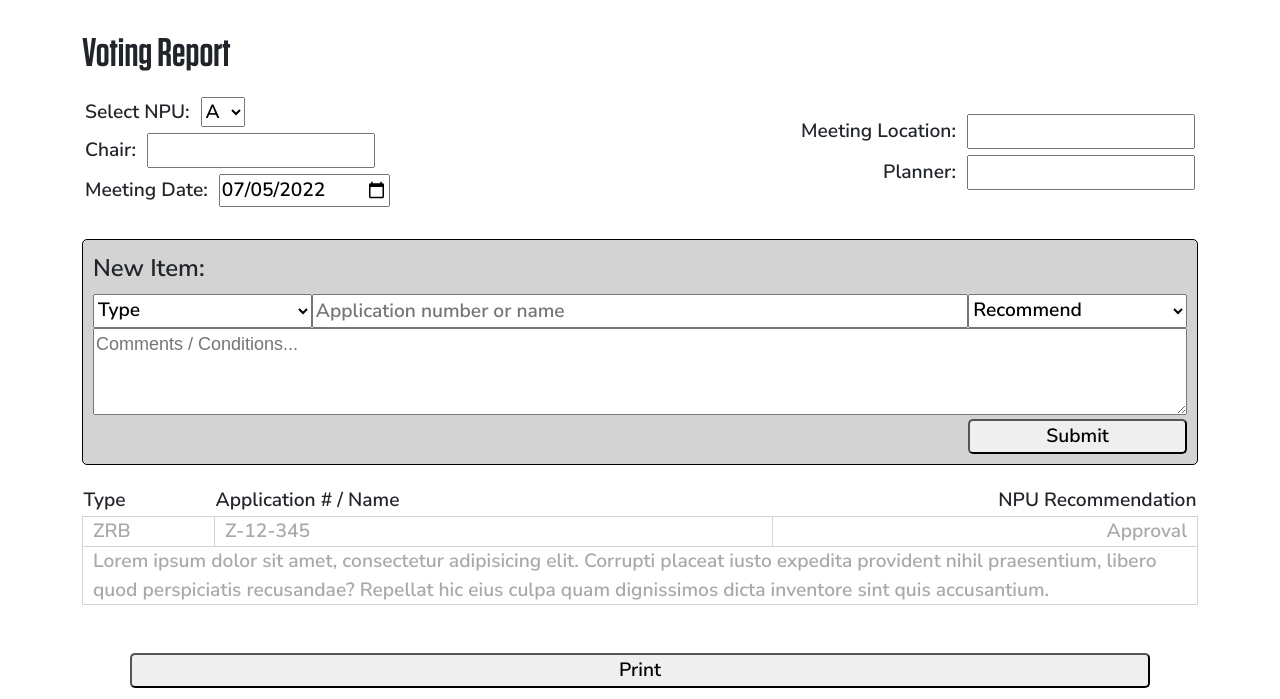
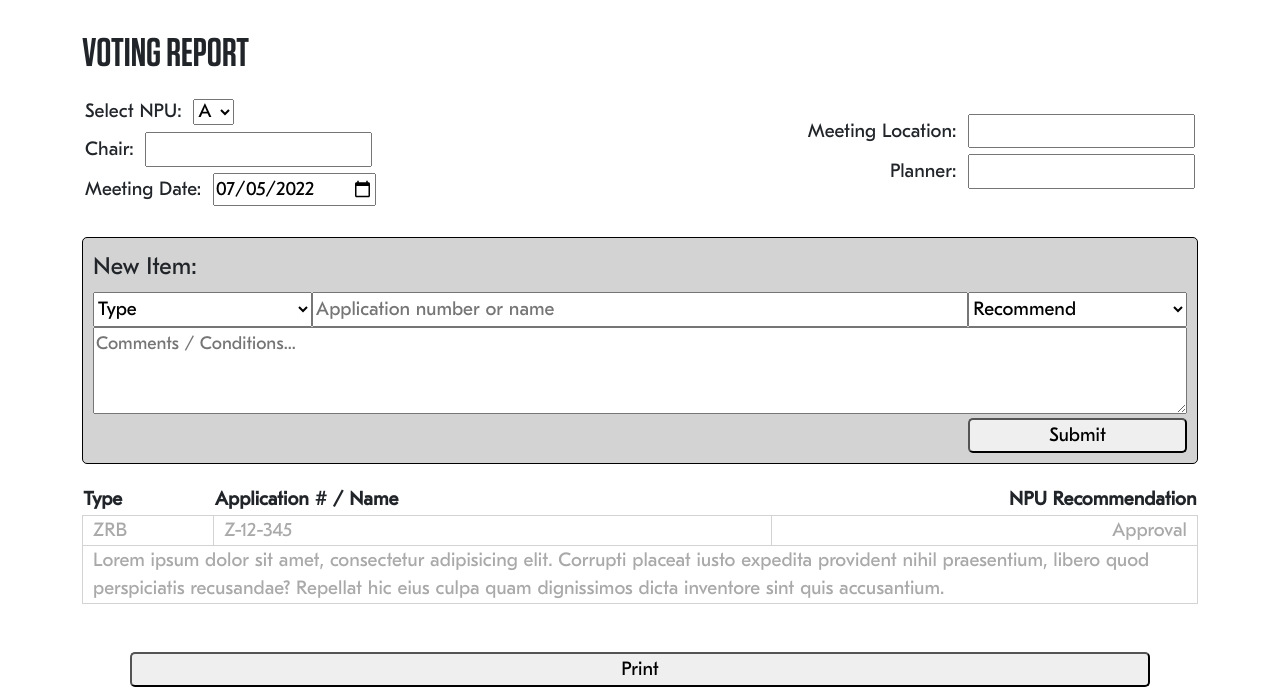
Before and after one commit to UrbaneD0ge/VotingForm, a plain HTML site: page index.html in a window 1280 px wide. Shown: the part 101-800 px from the top of the page. Drawn offline with nearby package versions, Linux system fonts and the light colour scheme.

Commit message:
all fonts

```diff
--- a/index.html
+++ b/index.html
@@ -28,7 +28,7 @@
   </head>
   <header>
     <img id="dcpLogo" src="./NPU Logo Black.png" alt="Logo: City of Atlanta Dept of City Planning Neighborhood Planning Units">
-    <h1>Voting Report</h1>
+    <h1>VOTING REPORT</h1>
   </header>
   <body class='container'>
     <form id='pageInfo'>
--- a/style.css
+++ b/style.css
@@ -1,9 +1,7 @@
-@import url('https://fonts.googleapis.com/css2?family=Nunito+Sans:wght@600&display=swap');
-
 @font-face {
   font-family: 'Tungsten-SemiBold';
   src: url(fonts/Tungsten-Semibold.otf) format('opentype');
-  letter-spacing: 1pt;
+  letter-spacing: 2pt;
 }
 
 @font-face {
@@ -20,12 +18,12 @@ h1 {
 
 body {
   font-size: 1.2rem;
-  font-family: 'Nunito Sans', sans-serif;
+  font-family: 'GT-Eesti-Regular', sans-serif;
 }
 
 select, input, button, textarea {
   font-size: 1.2rem;
-  font-family: 'Nunito Sans', sans-serif;
+  font-family: 'GT-Eesti-Regular', sans-serif;
 }
 
 .item {
@@ -93,7 +91,7 @@ td {
 
 textarea {
   grid-area: 2 / 1 / 3 / 4;
-  font-family: Arial, Helvetica, sans-serif;
+  font-family: 'GT-Eesti-Regular', sans-serif;
   font-size: large;
 }
 
```
